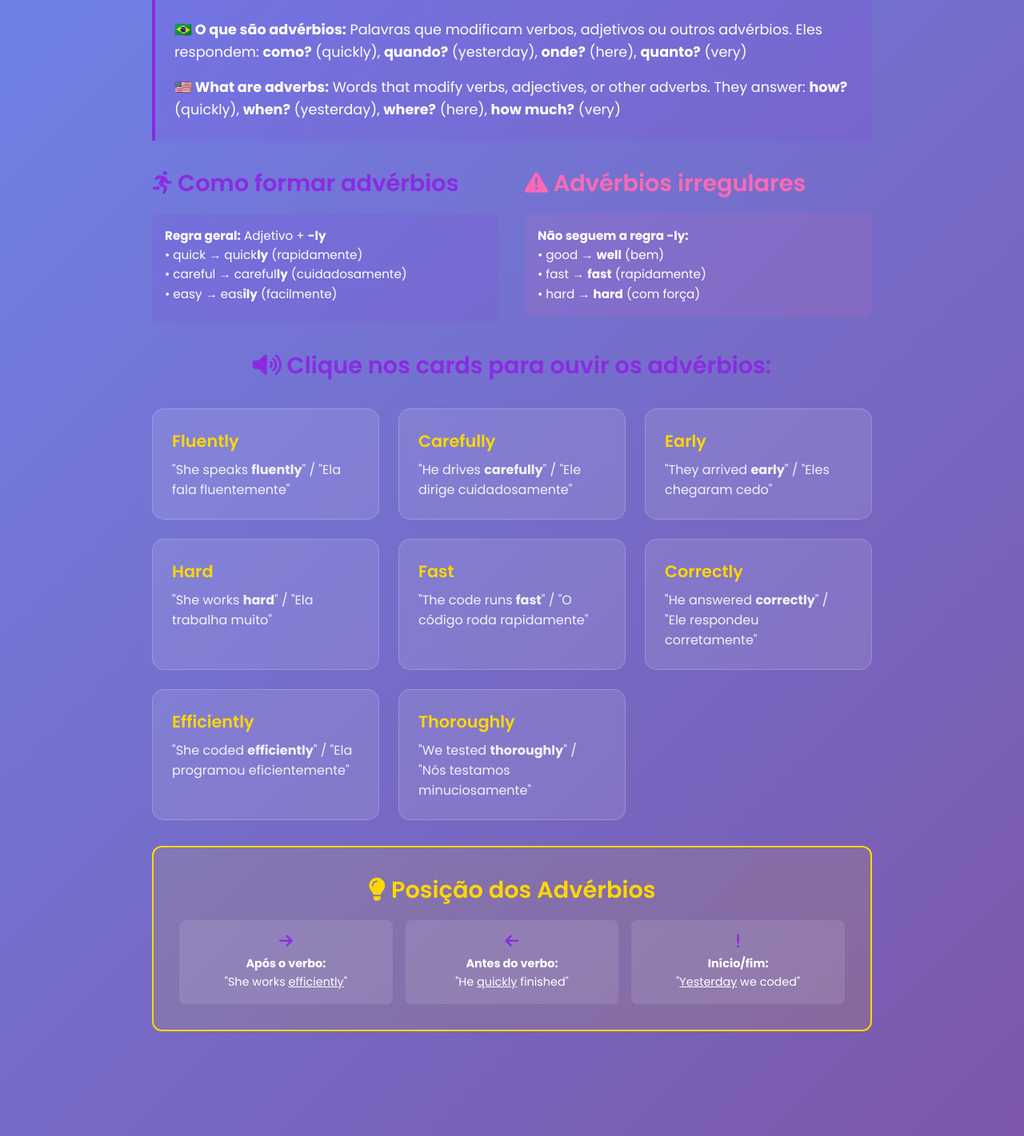
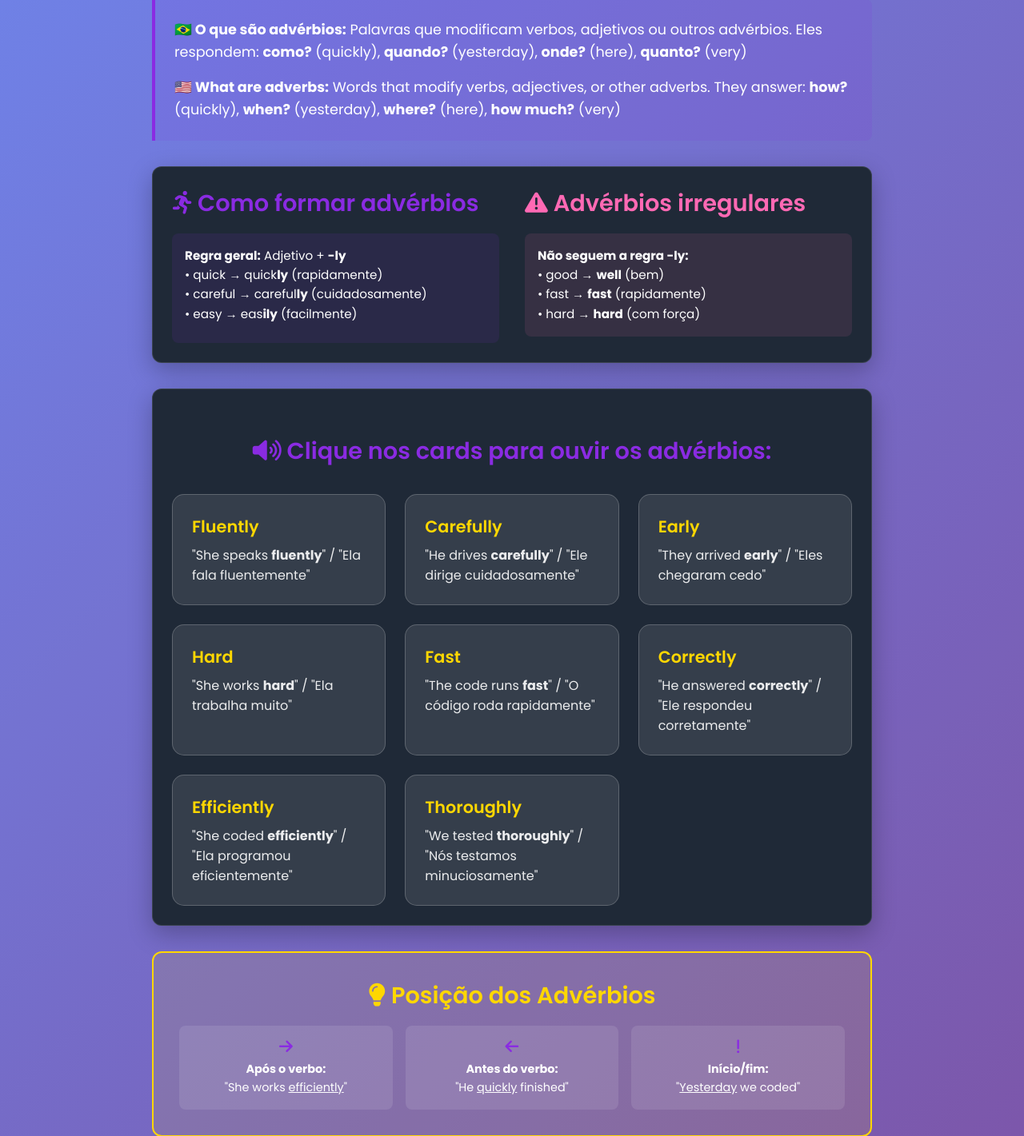
Before and after one commit to chiapettaiago/seminario, a Flask app: template templates/slides/slide6.html in a window 1280 px wide. Shown: the part 237-1658 px from the top of the page at 80% size. Run offline with Flask 3, Linux system fonts and the light colour scheme; the template is opened without the code that fills it, so the values that code supplies are empty.

Commit message:
fix a layout bug in slide 6

```diff
--- a/templates/slides/slide6.html
+++ b/templates/slides/slide6.html
@@ -17,7 +17,8 @@
         </p>
     </div>
 
-    <div style="display: grid; grid-template-columns: 1fr 1fr; gap: 2rem; margin: 2rem 0; width: 100%;">
+    <div style="background: #1f2937; color: #e5e7eb; border: 1px solid rgba(255,255,255,0.12); border-radius: 12px; padding: 1.5rem; margin: 1rem 0 2rem 0; box-shadow: 0 10px 30px rgba(0,0,0,0.25); animation: fadeIn 0.8s ease-out;">
+        <div style="display: grid; grid-template-columns: 1fr 1fr; gap: 2rem; width: 100%;">
             <div style="animation: slideInLeft 1s ease-out 0.5s both;">
                 <h3 style="color: #8A2BE2; margin-bottom: 1rem;"><i class="fas fa-running"></i> Como formar advérbios</h3>
                 <div style="background: rgba(138, 43, 226, 0.1); padding: 1rem; border-radius: 8px;">
@@ -42,9 +43,10 @@
                 </div>
             </div>
         </div>
+    </div>
 
+    <div style="background: #1f2937; color: #e5e7eb; border: 1px solid rgba(255,255,255,0.12); border-radius: 12px; padding: 1.5rem; margin: 1rem 0 2rem 0; box-shadow: 0 10px 30px rgba(0,0,0,0.25); animation: fadeIn 0.8s ease-out;">
         <h3 style="color: #8A2BE2; margin: 2rem 0 1rem 0; text-align: center;"><i class="fas fa-volume-up"></i> Clique nos cards para ouvir os advérbios:</h3>
-
         <div class="vocabulary-grid">
         <div class="vocab-card" onclick="speakText('She speaks English fluently')" data-word="fluently">
             <div class="vocab-word">Fluently</div>
@@ -86,6 +88,7 @@
             <div class="vocab-meaning">"We tested <strong>thoroughly</strong>" / "Nós testamos minuciosamente"</div>
         </div>
         </div>
+    </div>
 
     <div style="background: rgba(255, 215, 0, 0.1); border: 2px solid #FFD700; border-radius: 12px; padding: 2rem; margin: 2rem 0; text-align: center; animation: slideInUp 1s ease-out 1.2s both;">
         <h3 style="color: #FFD700; margin-bottom: 1rem;"><i class="fas fa-lightbulb"></i> Posição dos Advérbios</h3>
```
Lines whose indentation alone changed are shown as unchanged.
